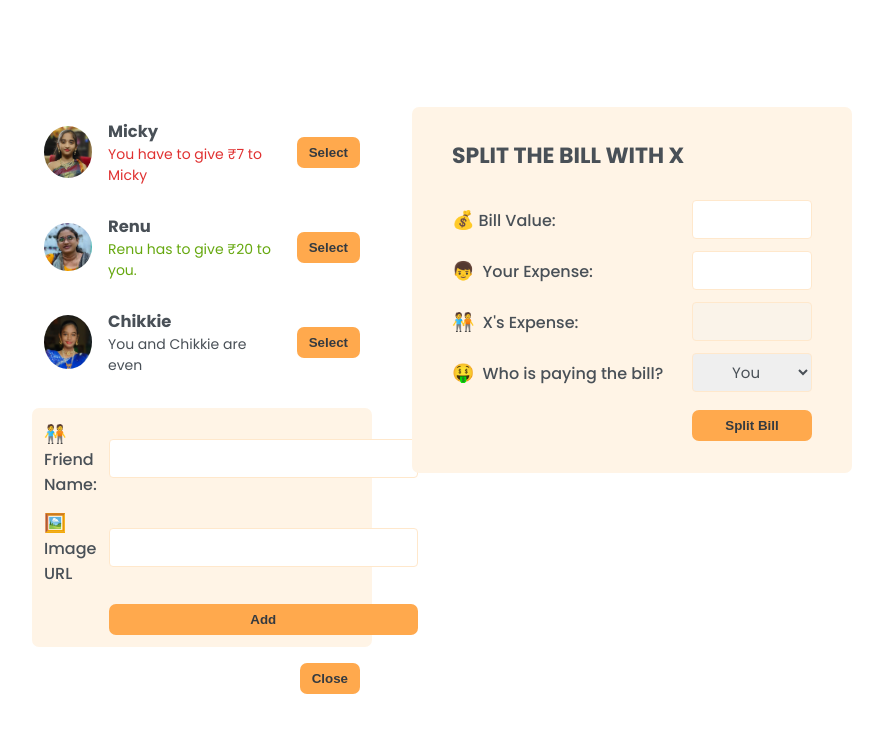
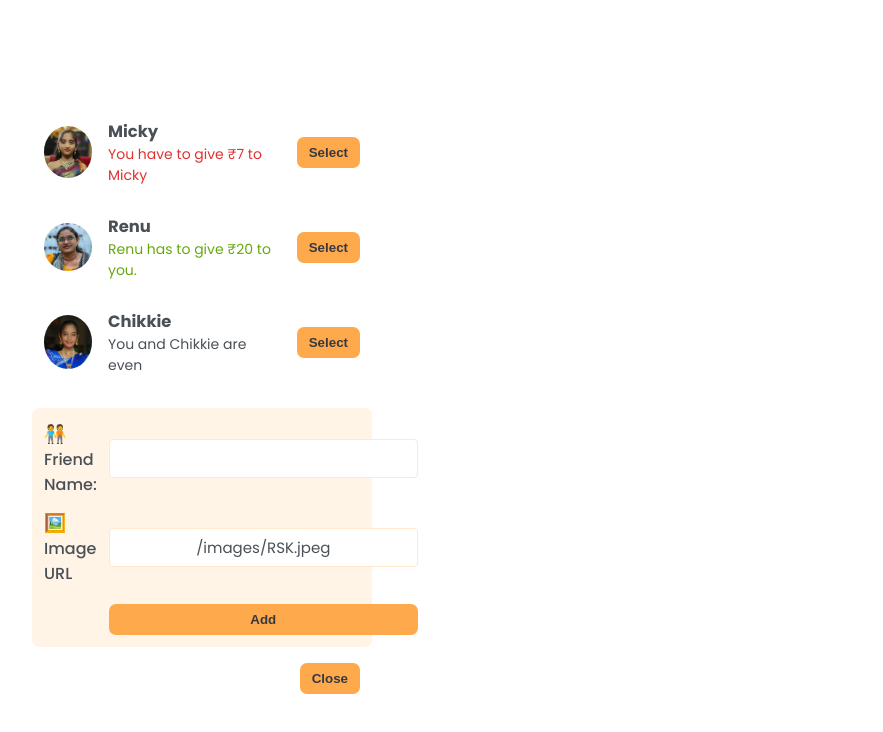
Before and after one commit to SatishKonduru/batch-35-eat-n-split, a React (Create React App) app: page / in a window 1280 px wide. Both pictures are taken after a click on the button "Add Friend". Shown: the top 732 px of the page, without its empty margins (198-1081 px from the left). Built offline with nearby package versions, Linux system fonts and the light colour scheme.

Commit message:
Selection Friend completed

```diff
--- a/src/App.js
+++ b/src/App.js
@@ -23,6 +23,21 @@
 
 export default function App() {
   const [showAddFriend, setShowAddFriend] = useState(false);
+  const [friends, setFriends] = useState(initialFriends);
+
+  const [selectedFriend, setSelectedFriend] = useState(null);
+
+  function handleSelection(friend) {
+    // setSelectedFriend(friend);
+    setSelectedFriend((currentSelected) =>
+      currentSelected?.id === friend.id ? null : friend
+    );
+  }
+  function handleAddFriend(friend) {
+    // setFriends(friends.push(friend)); => WRONG
+    setFriends((friends) => [...friends, friend]);
+    setShowAddFriend((showAddFriend) => !showAddFriend);
+  }
 
   function handleToggleAddFriend() {
     return setShowAddFriend((showAddFriend) => !showAddFriend);
@@ -30,32 +45,43 @@
   return (
     <div className="app">
       <div className="sidebar">
-        <FriendsList />
+        <FriendsList
+          friends={friends}
+          onSelection={handleSelection}
+          selectedFriend={selectedFriend}
+        />
         {/* <FormAddFriend /> */}
-        {showAddFriend && <FormAddFriend />}
+        {showAddFriend && <FormAddFriend onAddFriend={handleAddFriend} />}
         <Button onClick={handleToggleAddFriend}>
           {showAddFriend ? "Close" : "Add Friend"}
         </Button>
       </div>
-      <FormSplitBill />
+      {/* <FormSplitBill /> */}
+      {selectedFriend && <FormSplitBill selectedFriend={selectedFriend} />}
     </div>
   );
 }
 
-function FriendsList() {
-  const friends = initialFriends;
+function FriendsList({ friends, onSelection, selectedFriend }) {
+  // const friends = initialFriends;
   return (
     <ul>
       {friends.map((friend) => (
-        <Friend friend={friend} key={friend.id} />
+        <Friend
+          friend={friend}
+          key={friend.id}
+          onSelection={onSelection}
+          selectedFriend={selectedFriend}
+        />
       ))}
     </ul>
   );
 }
 
-function Friend({ friend }) {
+function Friend({ friend, onSelection, selectedFriend }) {
+  const isSelected = selectedFriend?.id === friend.id;
   return (
-    <li>
+    <li className={isSelected ? "selected" : ""}>
       <img src={friend.image} alt={friend.name} />
       <h3>{friend.name}</h3>
       {friend.balance < 0 && (
@@ -72,18 +98,20 @@
 
       {friend.balance === 0 && <p>You and {friend.name} are even</p>}
       {/* <button className="button">Select</button> */}
-      <Button>Select </Button>
+      <Button onClick={() => onSelection(friend)}>
+        {isSelected ? "Close" : "Select"}{" "}
+      </Button>
     </li>
   );
 }
 
-function FormAddFriend() {
+function FormAddFriend({ onAddFriend }) {
   const [name, setName] = useState("");
   const [image, setImage] = useState("/images/RSK.jpeg");
   function handleSubmit(e) {
     e.preventDefault();
 
-    // if (!name || !image) return;
+    if (!name || !image) return;
     const newFriend = {
       id: crypto.randomUUID(),
       name,
@@ -91,15 +119,24 @@
       balance: 0,
     };
     console.log("New Friend: ", newFriend);
+    onAddFriend(newFriend);
     setName("");
     setImage("/images/RSK/jpeg");
   }
   return (
     <form className="form-add-friend" onSubmit={handleSubmit}>
       <label>🧑‍🤝‍🧑 Friend Name: </label>
-      <input type="text" />
+      <input
+        type="text"
+        value={name}
+        onChange={(e) => setName(e.target.value)}
+      />
       <label> 🖼️ Image URL</label>
-      <input type="text" />
+      <input
+        type="text"
+        value={image}
+        onChange={(e) => setImage(e.target.value)}
+      />
       {/* <button className="button">Select</button> */}
       <Button>Add</Button>
     </form>
@@ -114,20 +151,20 @@
   );
 }
 
-function FormSplitBill() {
+function FormSplitBill({ selectedFriend }) {
   return (
     <form className="form-split-bill">
-      <h2>Split the Bill with X</h2>
+      <h2>Split the Bill with {selectedFriend.name}</h2>
       <label>💰Bill Value: </label>
       <input type="text" />
       <label>👦 Your Expense: </label>
       <input type="text" />
-      <label>🧑‍🤝‍🧑 X's Expense: </label>
+      <label>🧑‍🤝‍🧑 {selectedFriend.name}'s Expense: </label>
       <input type="text" disabled />
       <label>🤑 Who is paying the bill?</label>
       <select>
         <option value="you">You</option>
-        <option value="friend">X</option>
+        <option value="friend">{selectedFriend.name}</option>
       </select>
       <Button>Split Bill</Button>
     </form>
--- a/src/index.css
+++ b/src/index.css
@@ -64,6 +64,7 @@
   border-radius: 7px;
   transition: 0.5s;
 }
+.selected,
 .sidebar li:hover{
   background-color: var(--color-light);
 }
```
